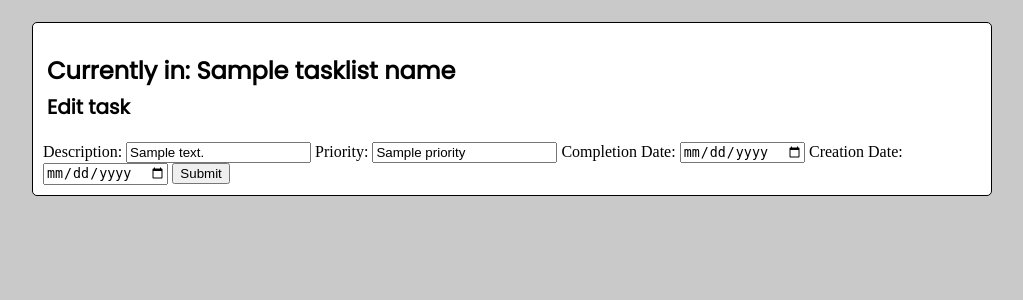
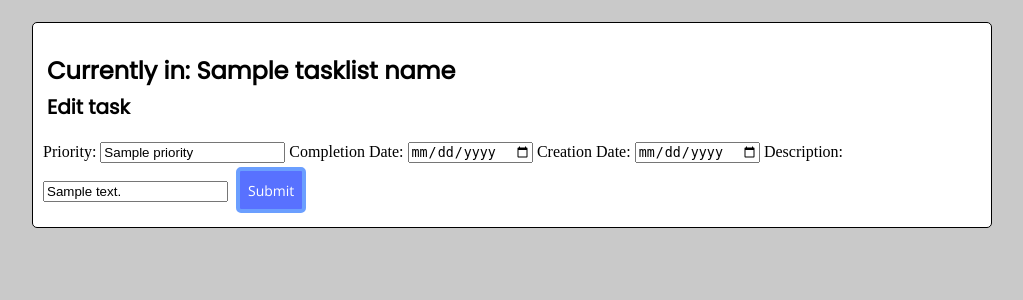
Before and after one commit to onstop4/WillDo, a Flask app: template willdo/templates/within_tasklist/create_edit_task.html in a window 1280 px wide. Shown: the part 69-369 px from the top of the page, without its empty margins (128-1151 px from the left). Run offline with Flask 2, Linux system fonts and the light colour scheme; the template is opened without the code that fills it: most values are stand-ins (such as "Sample title", 1, 10 or a date in 2020); parts of the project's set-up code (start-up, migrations or seed data) failed here and were passed over.

Commit message:
Modify structure and classes for create/edit task page.
I modified the structure and classes for
the page for creating/editing a task.
I plan on using css grid layout here.

```diff
--- a/willdo/templates/within_tasklist/create_edit_task.html
+++ b/willdo/templates/within_tasklist/create_edit_task.html
@@ -16,21 +16,21 @@
 {% endmacro %}
 
 {% block content %}
-<form method="post">
+<form class="form-input" method="post">
     <input type="hidden" name="csrf_token" value="{{ csrf_token() }}"/>
 
-    <label for="description">Description: </label>
-    <input type="text" id="description" name="description" value="{{ getValue(task, 'description') }}">
+        <label class="form-input__label" for="priority">Priority: </label>
+        <input class="form-input__text-input" type="text" id="priority" name="priority" maxlength="8" pattern="[A-Za-z]{1,8}" value="{{ getValue(task, 'priority') }}">
 
-    <label for="priority">Priority: </label>
-    <input type="text" id="priority" name="priority" maxlength="8" pattern="[A-Za-z]{1,8}" value="{{ getValue(task, 'priority') }}">
+        <label class="form-input__label" for="completion-date">Completion Date: </label>
+        <input class="form-input__text-input" type="date" id="completion-date" name="completion-date" value="{{ getValue(task, 'completion_date') }}">
 
-    <label for="completion-date">Completion Date: </label>
-    <input type="date" id="completion-date" name="completion-date" value="{{ getValue(task, 'completion_date') }}">
+        <label class="form-input__label" for="creation-date">Creation Date: </label>
+        <input class="form-input__text-input" type="date" id="creation-date" name="creation-date" value="{{ getValue(task, 'creation_date') }}">
 
-    <label for="creation-date">Creation Date: </label>
-    <input type="date" id="creation-date" name="creation-date" value="{{ getValue(task, 'creation_date') }}">
+        <label class="form-input__label" for="description">Description: </label>
+        <input class="form-input__text-input form-input__text-input--long" type="text" id="description" name="description" value="{{ getValue(task, 'description') }}">
 
-    <input type="submit" value="Submit">
+    <input type="submit" value="Submit" class="button">
 </form>
 {% endblock content %}
```
